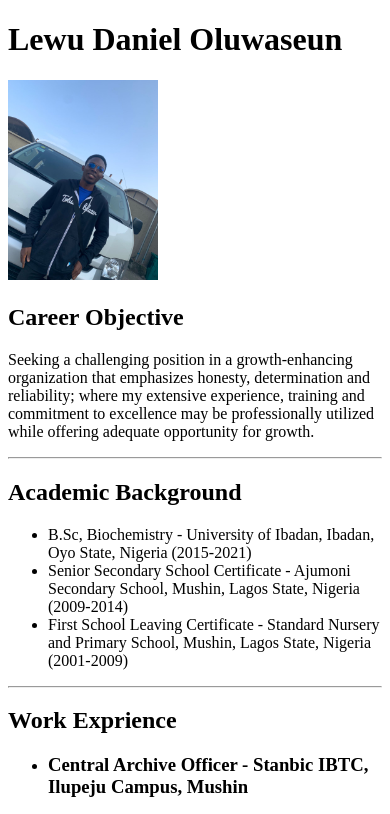
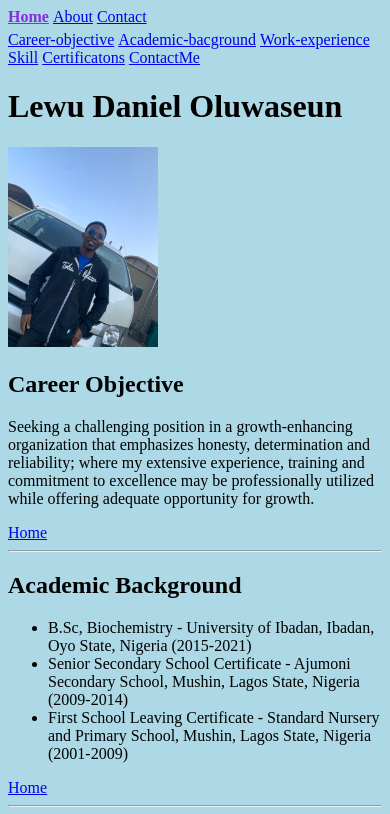
Before and after one commit to Danstringz/capstone_project_Resume, a plain HTML site: page index.html in a window 390 px wide. Shown: the top 814 px of the page. Drawn offline with Linux system fonts and the light colour scheme.

Commit message:
Add files via upload

```diff
--- a/index.html
+++ b/index.html
@@ -3,22 +3,54 @@
     <head>
         <meta charset="UTF-8">
         <title>My Resume</title>
+        <link rel="stylesheet" href="./style.css"/>
     </head>
     <body>
+        <header>
+            <div class="navigation">
+                <nav aria-label="breadcrumb">
+                    <ol>
+                        <li><a href="index.html" aria-current="page">Home</a></li>
+                        <li><a href="./Public/attributes.html">About</a></li>
+                        <li><a href="./Public/contact.html">Contact</a></li>
+                    </ol>
+                </nav>
+            </div>
+
+            <div class="section">
+                <ul>
+                    <li><a href="#Career-objective">Career-objective</a></li>
+                    <li><a href="#Academic-bacground">Academic-bacground</a></li>
+                    <li><a href="#Work-experience">Work-experience</a></li>
+                    <li><a href="#Skill">Skill</a></li>
+                    <li><a href="#Certificatons">Certificatons</a></li>
+                    <li><a href="#ContactMe">ContactMe</a></li>
+                </ul>
+            </div>
             <h1>Lewu Daniel Oluwaseun</h1>
             <img src="./Assets/Images/My Picture.jpg" height="200" alt="My Profile Picture"/>
+        </header>
+
+        <main>
+            <section id="Career-objective">
                 <h2>Career Objective</h2>
                 <p>Seeking a challenging position in a growth-enhancing organization that emphasizes honesty, determination and reliability; where my extensive experience, training and commitment to excellence may be professionally utilized while offering adequate opportunity for growth.</p>
+            </section>
+            <a href="#">Home</a>
             <hr/>
 
+            <section id="Academic-bacground">
                 <h2>Academic Background</h2>
                 <ul>
                     <li>B.Sc, Biochemistry - University of Ibadan, Ibadan, Oyo State, Nigeria (2015-2021)</li>
                     <li>Senior Secondary School Certificate - Ajumoni Secondary School, Mushin, Lagos State, Nigeria (2009-2014)</li>
                     <li>First School Leaving Certificate - Standard Nursery and Primary School, Mushin, Lagos State, Nigeria (2001-2009)</li>
                 </ul>
+                <a href="#">Home</a>
+            </section>
             <hr/>
 
+            <section id="Work-experience">
                 <h2>Work Exprience</h2>
                 <ul>
                     <li>
@@ -73,33 +105,42 @@
                         </ul>
                     </li>
                 </ul>
-        <p>Contact me <a href="#contactMe">here</a></p>
+                <p>Contact me <a href="./Public/contact.html">here</a></p>
+                <a href="#">Home</a>
+            </section>
             <hr/>
 
-        <section id="skill">
+            <section id="Skill">
                 <h2>Skills and Competences</h2>
                 <ul>
                     <li>Flexible, reliable, possesses excellent time keeping skills, enthusiastic, self-motivated, responsible, and hard-working person</li>
                     <li>Ability to work in harmony with co-workers, always eager and willing to add to my knowledge base and skills</li>
                     <li>Good communication skills, leadership skills, problem solving skills, result oriented, good with Microsoft office packages</li>
                 </ul>
+                <a href="#">Home</a>
             </section>
             <hr/>
 
+            <section id="Certificatons">
                 <h2>Awards and Certifications</h2>
                 <ul>
                     <li>Beyond excellence award (H1 2024)</li>
                     <li>Staff of the quarter (Q1) award 2024</li>
                 </ul>
+                <a href="#">Home</a>
+            </section>
+
             <hr/>
 
-        <section id="contactMe">
+            <section id="ContactMe">
             <h2>Others</h2>
             <ul>
                 <li><a href="./Public/attributes.html" draggable="false">Click here to know more about me</a></li>
                 <li><a href="./Public/contact.html" draggable="false">Contact Me</a></li>
             </ul>
             </section>
+            <a href="#">Home</a>
+        </main>
 
 
         <footer>© 2026 D_Oluwas. All rights reserved.</footer>
--- /dev/null
+++ b/style.css
@@ -0,0 +1,27 @@
+body{
+    background-color: lightblue
+}
+
+.navigation li, .section li {
+    display: inline;
+}
+
+.navigation ol {
+    list-style-type: none;
+    padding: 0;
+    margin: 0;
+}
+
+/* nav[aria-label="breadcrumb"] a {
+    text-decoration: ;
+} */
+
+a[aria-current="page"] {
+    font-weight: bold;
+    color: blueviolet;
+}
+
+.section > ul {
+    padding: 0;
+    margin: 5px 0px;
+}
```
Also changed, not shown: Public/attributes.html (+20 -0 lines), Public/contact.html (+28 -5 lines). Lines whose indentation alone changed are shown as unchanged.
